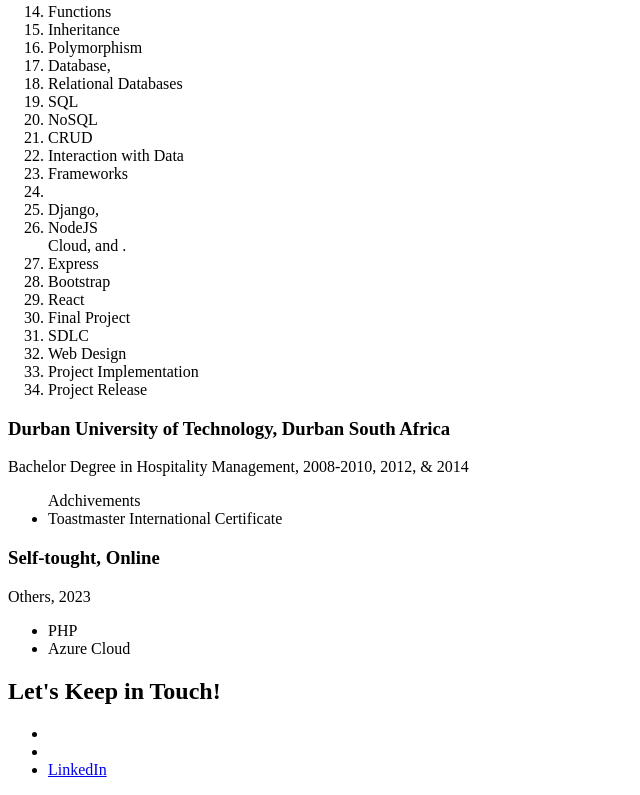
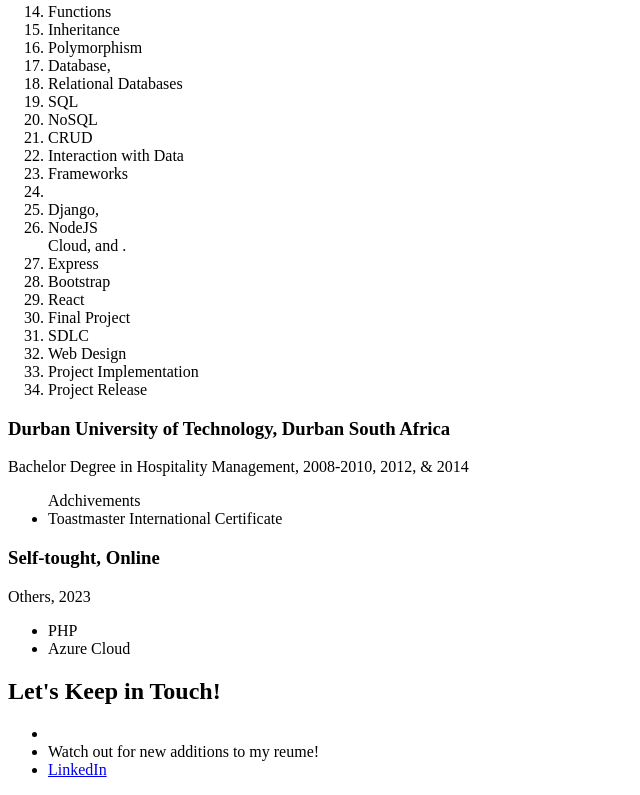
Before and after one commit to Cy-2-30/My-full_template, a plain HTML site: page index.html in a window 1280 px wide. Shown: the part 1637-2432 px from the top of the page, without its empty margins (0-640 px from the left). Drawn offline with Linux system fonts and the light colour scheme.

Commit message:
add external link for resume

```diff
--- a/index.html
+++ b/index.html
@@ -166,7 +166,7 @@
         <!-- Social media and contact links. Add or remove any networks. -->
         <ul>
           <li><a href=""></a></li>
-          <li><a href="" target="_blank"></a></li>
+          <li><a href="http://deecynleb.me/Resume-/" target="_blank"></a>Watch out for new additions to my reume!</li>
           <li><a href="www.linkedin.com/in/dieketseng-lebulicynthia-916924234" target="_blank">LinkedIn</a></li>
         </ul>
       </footer>
```
